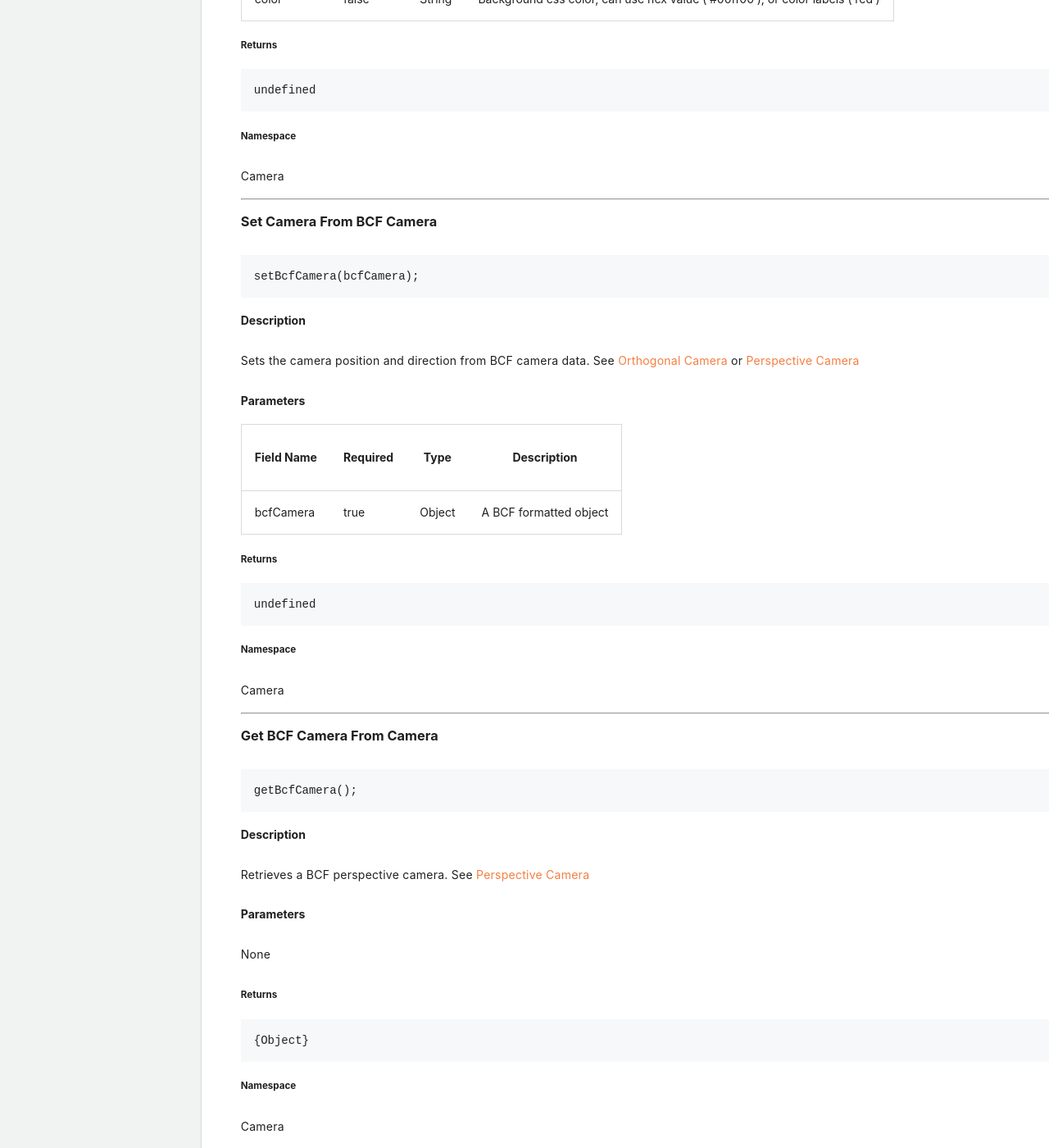
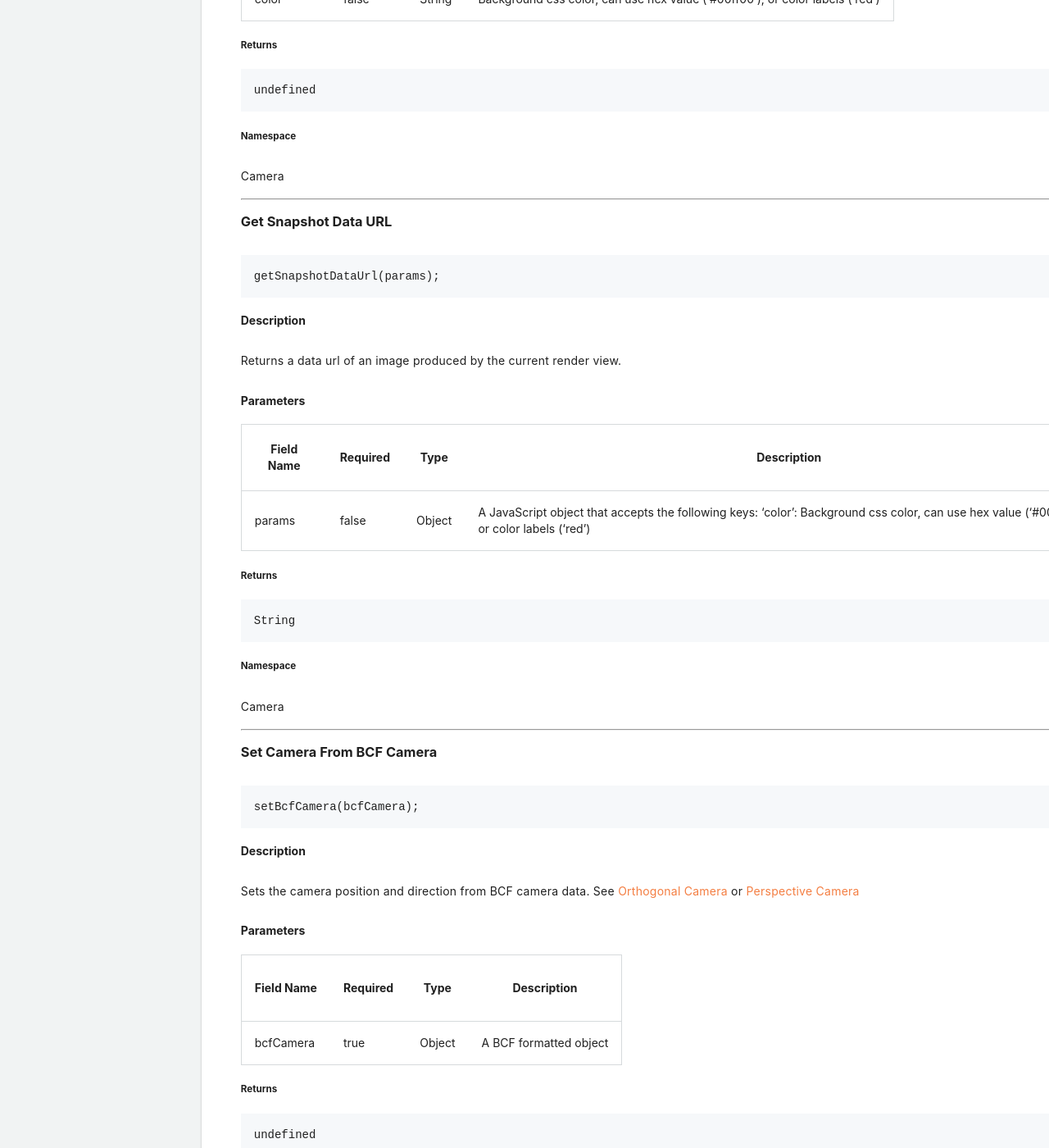
Before and after one commit to procore/documentation, a Jekyll site: the page built from bim_webviewer/bim_web_viewer.md, in a window 1280 px wide and 1400 px high, scrolled down 8924 px. Shown: the whole window at 82% size. Built offline with Jekyll 4.4.1, drawn with Linux system fonts in a browser that asks for light colours; comment, search, counter and statistics services are not loaded.

Commit message:
Added new sdk method documentation

````diff
--- a/bim_webviewer/bim_web_viewer.md
+++ b/bim_webviewer/bim_web_viewer.md
@@ -436,6 +436,36 @@ Force download the current render view into a png.
 
 ```js
 undefined
+```
+
+##### Namespace
+
+Camera
+
+---
+
+### Get Snapshot Data URL
+
+<p class="heading-link-container"><a class="heading-link" href="#get-snapshot-data-url"></a></p>
+
+```js
+getSnapshotDataUrl(params);
+```
+
+#### Description
+
+Returns a data url of an image produced by the current render view.
+
+#### Parameters
+
+| Field Name | Required | Type | Description |
+| - | - | -| - |
+| params | false | Object | A JavaScript object that accepts the following keys: 'color': Background css color, can use hex value ('#00ff00'), or color labels ('red') |
+
+##### Returns
+
+```js
+String
 ```
 
 ##### Namespace
````
